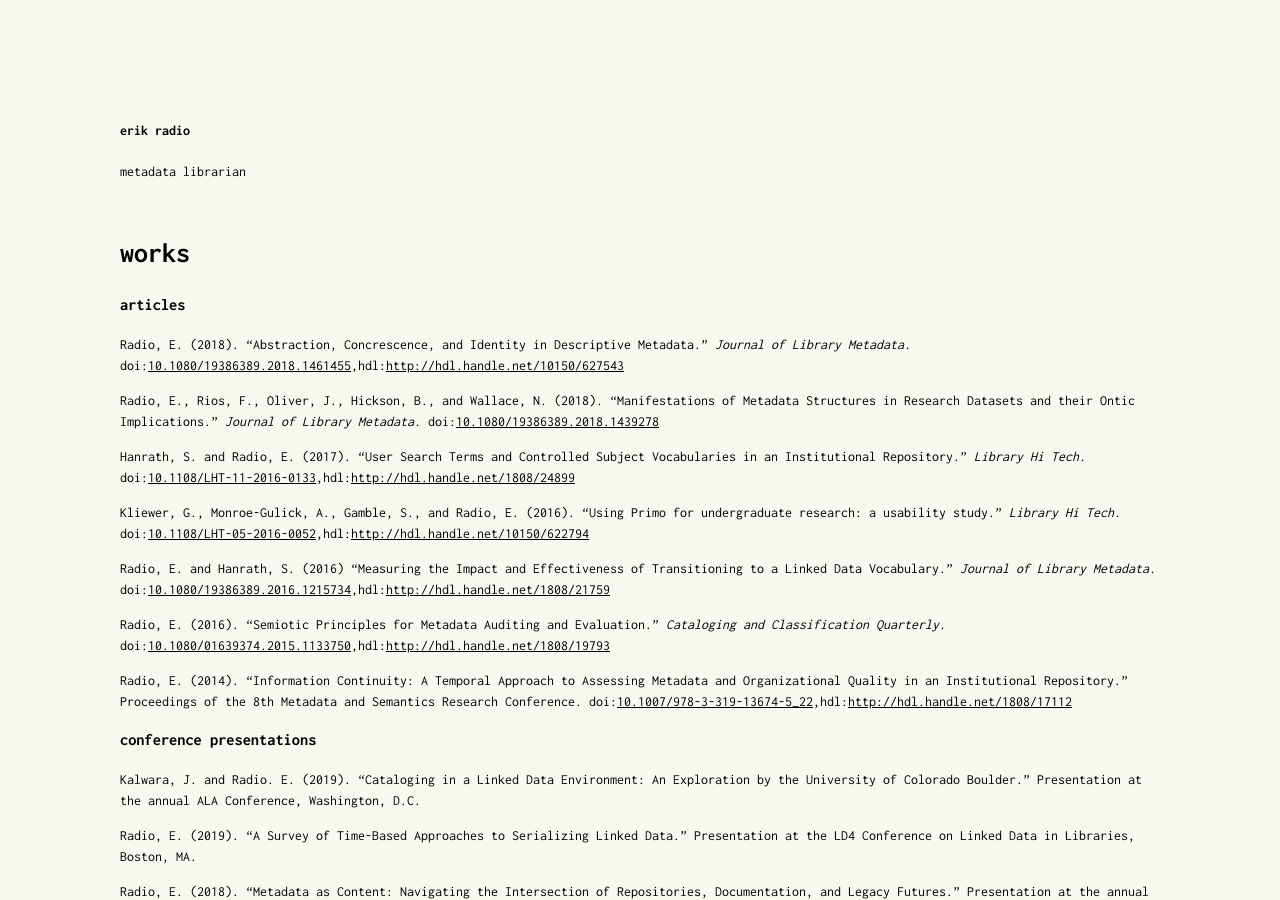
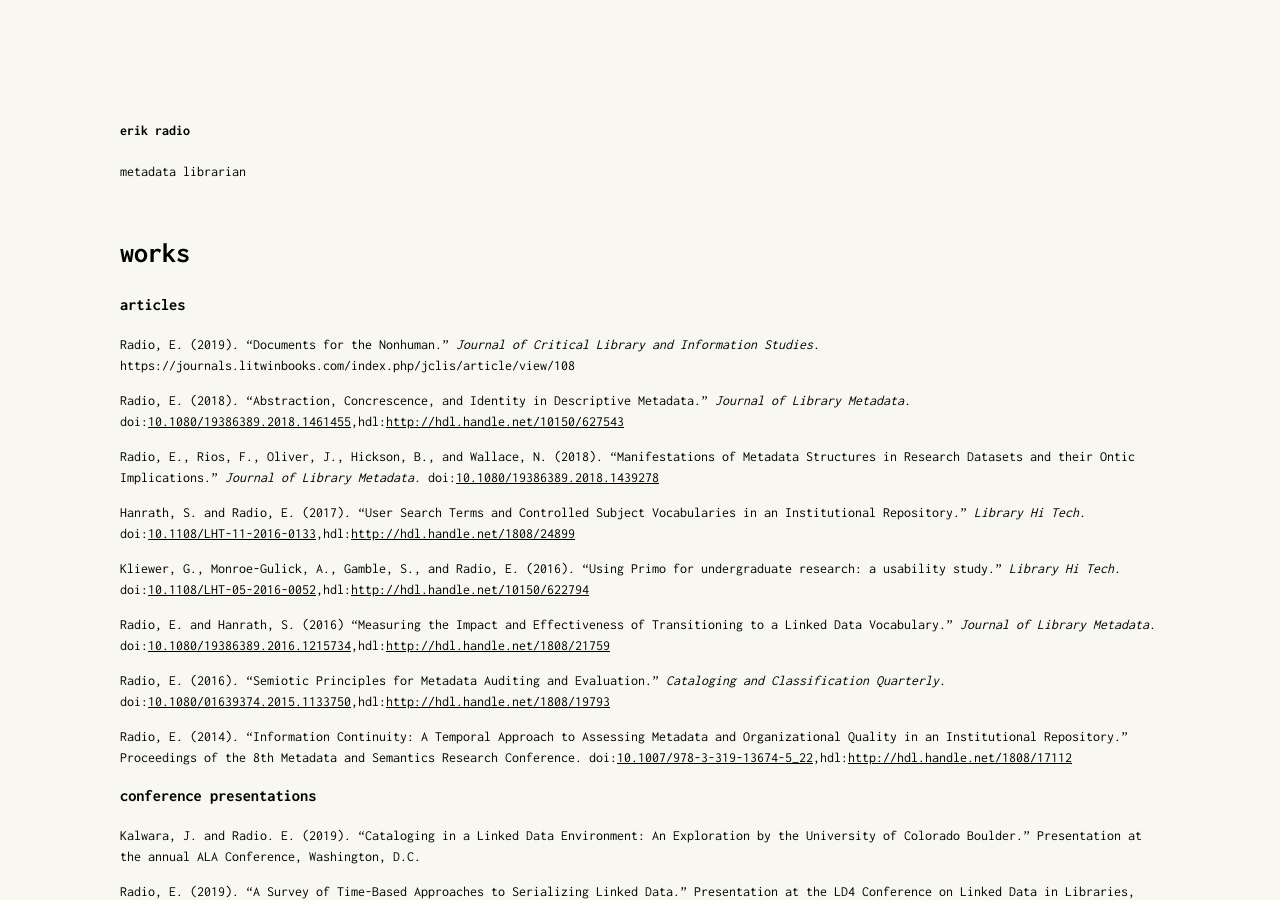
Before and after one commit to erikradio/erikradio.github.io, a Jekyll site: the page built from works.md, in a window 1280 px wide and 900 px high. Built offline with Jekyll 4.4.1, drawn with Linux system fonts in a browser that asks for light colours.

Commit message:
Update works.md

```diff
--- a/works.md
+++ b/works.md
@@ -6,6 +6,8 @@ title: works
 # works
 
 ### articles
+
+Radio, E. (2019). "Documents for the Nonhuman." _Journal of Critical Library and Information Studies._ https://journals.litwinbooks.com/index.php/jclis/article/view/108
 
 Radio, E. (2018). "Abstraction, Concrescence, and Identity in Descriptive Metadata." _Journal of Library Metadata._ doi:[10.1080/19386389.2018.1461455](https://www.tandfonline.com/doi/full/10.1080/19386389.2018.1461455),hdl:[http://hdl.handle.net/10150/627543](http://hdl.handle.net/10150/627543)
 
```
